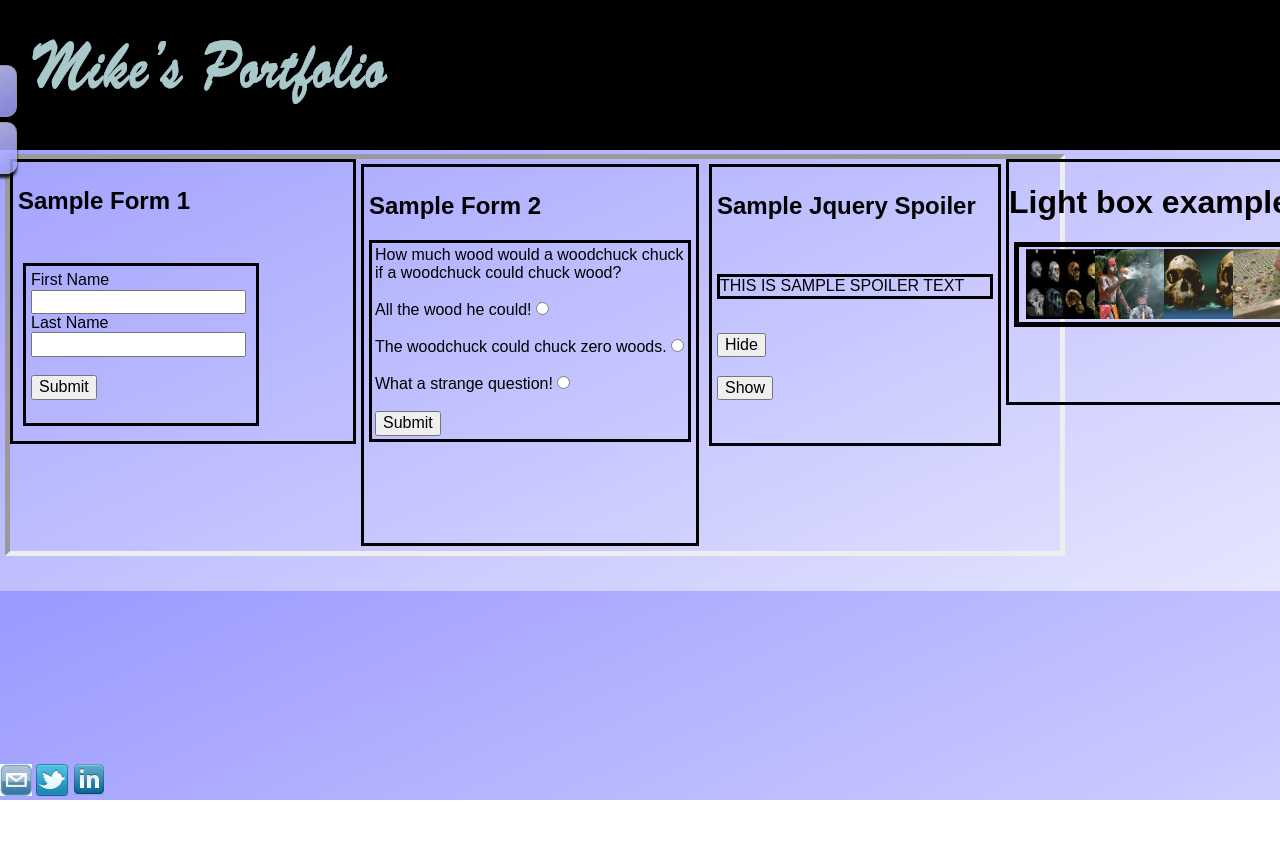
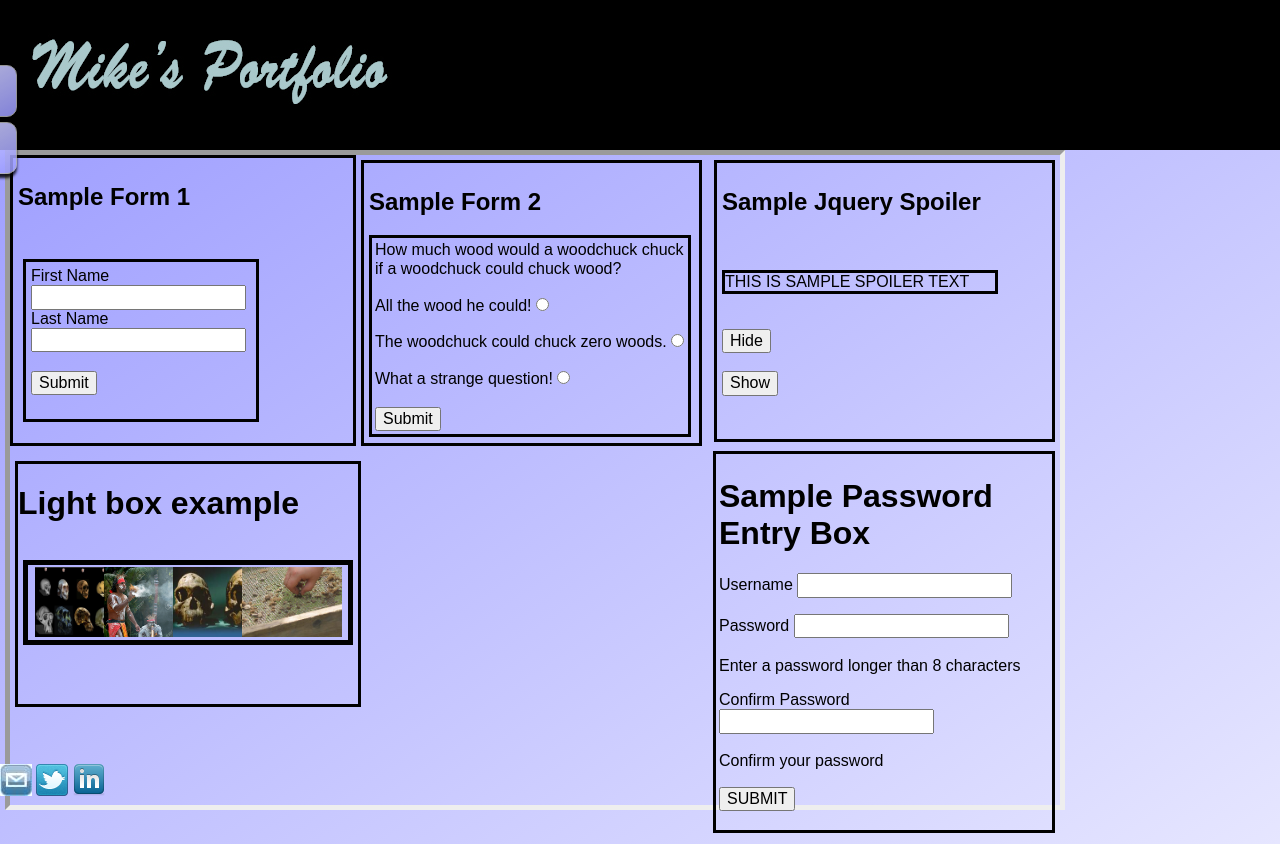
Before and after one commit to mrdeaton123/Code_Louisville_Project, a plain HTML site: page New Project Master/index.html in a window 1280 px wide. Shown: the top 844 px of the page. Before the commit the page ends 800 px from the top, so only its background shows below. Drawn offline with Linux system fonts and the light colour scheme.

Commit message:
Ensuring working branch is most up to date version

```diff
--- a/New Project Master/css/styles.css
+++ b/New Project Master/css/styles.css
@@ -1,7 +1,7 @@
 /* Style Header */
 #header {
   width: 500px;
-  height: 15%;
+  height: 150px;
 }
 
 #headerImage {
@@ -311,8 +311,8 @@ li a:link {
     border-width: 5px;
     margin-left: 5px;
     width: 1050px;
-    height: auto;
-    display: inline-flex;
+    height: 650px;
+    display: inline-block;
   }
 
   .form {
@@ -320,10 +320,10 @@ li a:link {
     margin: 0px 5px 10px 10px;
     padding: 5px;
     width: 330px;
-    height: 269px;
+    height: 275px;
     overflow: visible;
-    display: inline-block;
-    float: left;
+    display: inherit;
+    float: left
 
   }
 
@@ -340,9 +340,10 @@ li a:link {
     margin: 5px;
     padding: 5px;
     width: 325px;
+    height: 270px;
     margin: 5px;
-    display: inline-block;
-    float: left;
+    display: inherit;
+
   }
 
   .form2 {
@@ -351,6 +352,7 @@ li a:link {
     margin: 0px;
     padding: 3px;
     width: 310px;
+    display: inherit;
   }
 
 
@@ -374,8 +376,8 @@ li a:link {
     border-width: 3px;
     width: 340px;
     height: 240px;
-    /* margin: 10px;
-    margin-left: 5px; */
+    margin: 10px;
+    margin-left: 5px;
     float: left;
   }
 
@@ -384,6 +386,8 @@ li a:link {
     border-style: solid;
     display: block;
     height: 75px;
+    float: left;
+    display: inherit;
   }
 
   #imageGallery {
@@ -391,6 +395,8 @@ li a:link {
     border-width: 5px;
     margin-left: 5px;
     width: 280px;
+    float: left;
+    display: inherit;
   }
 
   .imageBox {
@@ -406,6 +412,7 @@ li a:link {
     height: 370px;
     margin: 0px 5px 10px 5px;
     padding: 3px;
+    display: inherit;
     float: right;
   }
 
```
Also changed, not shown: New Project Master/index.html (indentation only).
